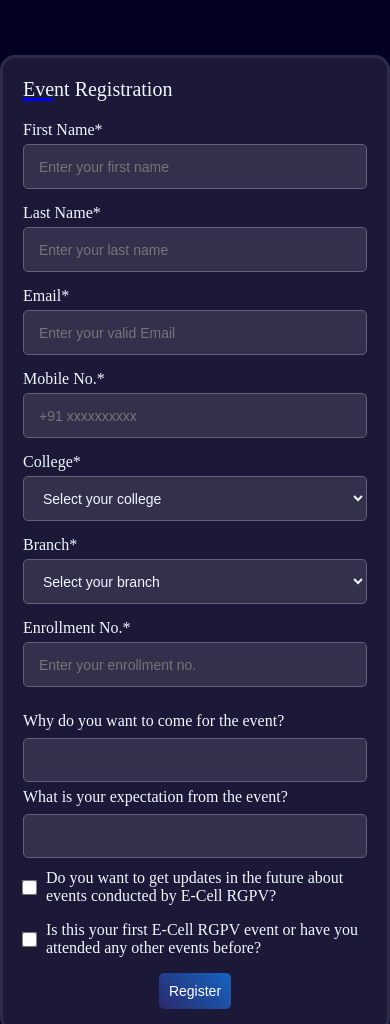
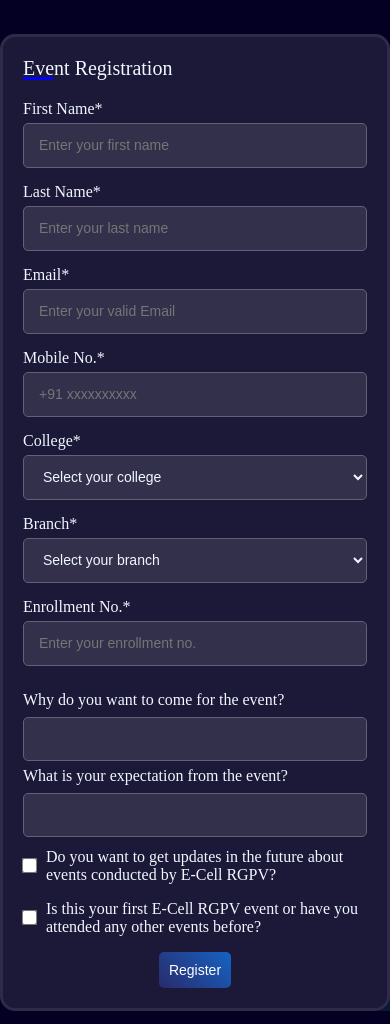
Before and after one commit to shubhanshitiwari/E-Cell-Event-Registration, a website: page Frontend/index.html in a window 390 px wide. Shown: the top 1024 px of the page. Drawn offline with nearby package versions, Linux system fonts and the light colour scheme.

Commit message:
Update style.css

```diff
--- a/Frontend/style.css
+++ b/Frontend/style.css
@@ -302,7 +302,7 @@ form .user-details .input-box {
 @media (max-width: 480px) {
     .container {
         padding: 20px;
-        margin-top: 243px;
+        margin-top: 200px;
     }
 
     .container .title {
```
